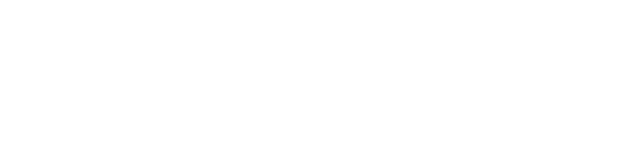
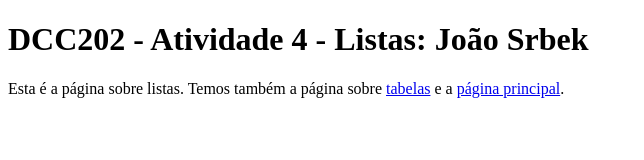
Before and after one commit to ufjf-dcc202/ufjf-dcc202-2023-3-b-atv4-JoaoSrbek, a website: page listas.html in a window 1280 px wide. Shown: the whole page, without its empty margins (0-644 px from the left). Drawn offline with Linux system fonts and the light colour scheme.

Commit message:
adiciona links do index e tabelas ao listas.html

```diff
--- a/listas.html
+++ b/listas.html
@@ -3,9 +3,12 @@
 <head>
     <meta charset="UTF-8">
     <meta name="viewport" content="width=device-width, initial-scale=1.0">
-    <title>Document</title>
+    <title>DCC202 - Atividade 4 - Listas: João Srbek</title>
 </head>
 <body>
-
+    <main>
+        <h1>DCC202 - Atividade 4 - Listas: João Srbek</h1>
+        <p>Esta é a página sobre listas. Temos também a página sobre <a href="tabelas.html">tabelas</a> e a <a href="index.html">página principal</a>.</p>
+    </main>
 </body>
 </html>
```
